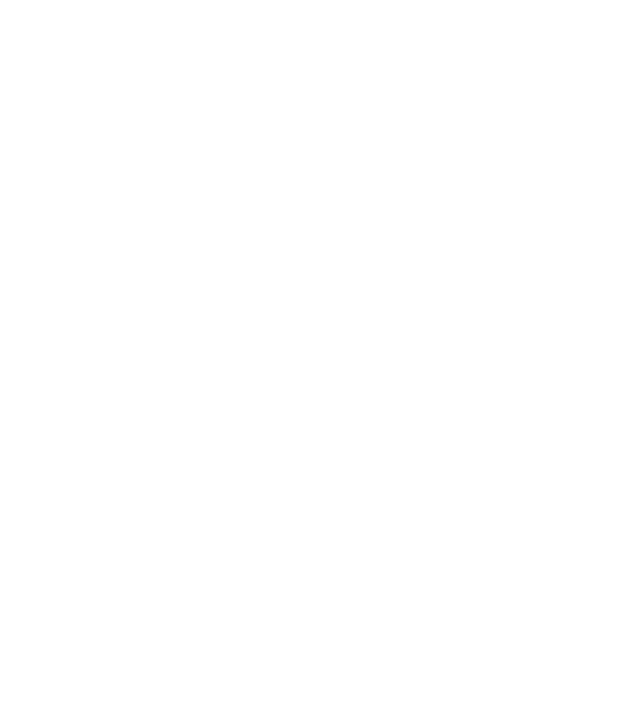
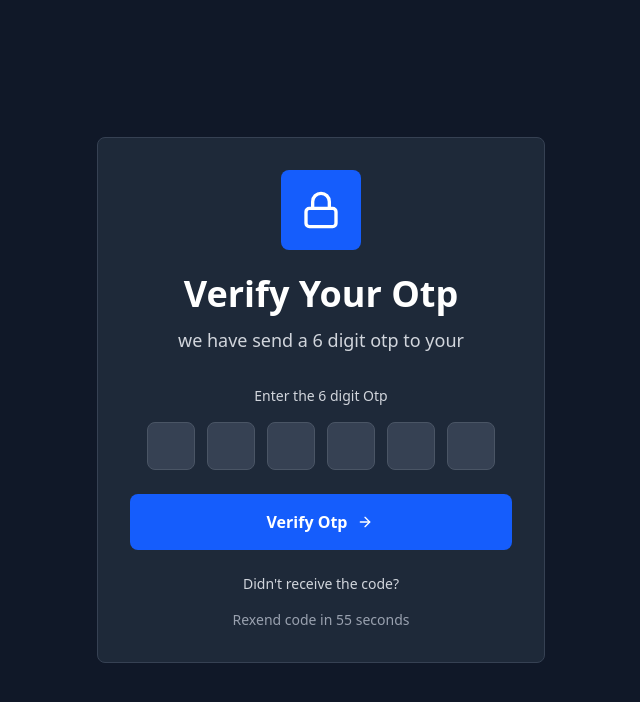
Before and after one commit to spidey-777/LoopChat, a Next.js app in the folder client/: page /verify in a window 1280 px wide. Shown: the top 702 px of the page, without its empty margins (319-959 px from the left). Built offline with nearby package versions, Linux system fonts and the light colour scheme.

Commit message:
verify otp done

```diff
--- a/client/src/app/verify/page.tsx
+++ b/client/src/app/verify/page.tsx
@@ -1,9 +1,197 @@
-import React from 'react'
+"use client";
+import axios from "axios";
+import { ArrowRight, Loader2, Lock } from "lucide-react";
+import { useRouter, useSearchParams } from "next/navigation";
+import React, { useEffect, useRef, useState } from "react";
+import Cookies from "js-cookie";
+const VerifyPage = () => {
+  const [loading, setLoading] = useState<boolean>(false);
+  const [otp, setOpt] = useState<string[]>(["", "", "", "", "", ""]);
+  const [error, setError] = useState<string>("");
+  const [resendLoading, setResendLoading] = useState<boolean>(false);
+  const [timer, setTimer] = useState<number>(60);
+  const inputRefs = useRef<Array<HTMLInputElement | null>>([]);
+  const router = useRouter();
+  const searchParams = useSearchParams();
+  const email: string = searchParams.get("email") || "";
+  useEffect(() => {
+    if (timer > 0) {
+      const interval = setInterval(() => {
+        setTimer((prev) => prev - 1);
+      }, 1000);
+      return () => clearInterval(interval);
+    }
+  }, [timer]);
+  const handleInputChange = (index: number, value: string): void => {
+    if (value.length > 1) return;
+    const newOtp = [...otp];
+    newOtp[index] = value;
+    setOpt(newOtp);
+    setError("");
+    if (value && index < 5) {
+      inputRefs.current[index + 1]?.focus();
+    }
+  };
+  const handleKeyDown = (
+    index: number,
+    e: React.KeyboardEvent<HTMLInputElement>
+  ): void => {
+    if (e.key === "Backspace" && !otp[index] && index > 0) {
+      const newOtp = [...otp];
+      newOtp[index - 1] = "";
+      setOpt(newOtp);
+      inputRefs.current[index - 1]?.focus();
+    }
+  };
+  const handlePaste = (e: React.ClipboardEvent<HTMLInputElement>): void => {
+    e.preventDefault();
+    const pasteData = e.clipboardData.getData("text").slice(0, 6);
+    const newOtp = [...otp];
+    for (let i = 0; i < pasteData.length; i++) {
+      if (i < 6) {
+        newOtp[i] = pasteData[i];
+      }
+    }
+    setOpt(newOtp);
+    setError("");
+    inputRefs.current[pasteData.length - 1]?.focus();
+  };
+  const handleSubmit = async (
+    e: React.FormEvent<HTMLElement>
+  ): Promise<void> => {
+    e.preventDefault();
+    const otpString = otp.join("");
+    if(otpString.length!==6){
+        setError('Please enter all 6 digits')
+        return;
+    }
+    setError('');
+    setLoading(true);
+    try {
+        const {data} = await axios.post(`http://localhost:5050/api/v1/verify`,{
+            email,otp:otpString
+        })
+          alert(data.message)
+          Cookies.set('token',data.token,{
+            expires:15,
+            secure:false,
+            path:'/',
+          })
+          setOpt(["", "", "", "", "", ""]);
+          inputRefs.current[0]?.focus();
 
-const VerifyPage = () => {
-  return (
-    <div></div>
-  )
+    } catch (error:any) {
+        setError(error.response.data.message);
+
+    }finally{
+        setLoading(false);
+    }
+
+  };
+  const handleResendOtp  = async()=>{
+  setResendLoading(true);
+  setError("");
+  try {
+      const {data} =await axios.post(`http://localhost:5050/api/v1/login`,{
+          email
+      })
+      alert(data.message);
+      setTimer(60);
+  } catch (error:any) {
+      setError(error.response.data.message);
+  }finally{
+      setResendLoading(false);
+  }
 }
 
-export default VerifyPage
+  return (
+    <div className="min-h-screen bg-gray-900 flex items-center justify-center p-4">
+      <div className="max-w-md w-full ">
+        <div className="bg-gray-800 border border-gray-700 rounded-lg p-8">
+          <div className="text-center mb-8">
+            <div className="mx-auto w-20 h-20 bg-blue-600 rounded-lg flex items-center justify-center mb-6">
+              <Lock size={40} className="text-white" />
+            </div>
+            <h1 className="text-4xl text-white font-bold mb-3">
+              Verify Your Otp
+            </h1>
+            <p className="text-gray-300 text-lg">
+              we have send a 6 digit otp to your
+            </p>
+            <p className="text-blue-400 font-medium">{email}</p>
+          </div>
+          <form onSubmit={handleSubmit} className="space-y-6">
+            <div>
+              <label className="block text-sm font-medium text-gray-300 mb-4 text-center">
+                Enter the 6 digit Otp
+              </label>
+              <div className="flex justify-center in-checked: space-x-3">
+                {otp.map((digit, index) => (
+                  <input
+                    key={index}
+                    type="text"
+                    maxLength={1}
+                    value={digit}
+                    onChange={(e) => handleInputChange(index, e.target.value)}
+                    onKeyDown={(e) => handleKeyDown(index, e)}
+                    onPaste={index === 0 ? handlePaste : undefined}
+                    ref={(el: HTMLInputElement) =>
+                      (inputRefs.current[index] = el)
+                    }
+                    className={`w-12 h-12 text-center bg-gray-700 border border-gray-600 rounded-lg text-white placeholder-gray-300 focus:outline-none focus:ring-2 focus:ring-blue-500 ${
+                      error ? "border-red-500" : ""
+                    }`}
+                  />
+                ))}
+              </div>
+            </div>
+            {error && (
+              <div className="bg-red-900 border border-red-800 rounded-lg p-3 ">
+                <p className="text-red-300 text-sm text-center">{error}</p>
+              </div>
+            )}
+            <button
+              type="submit"
+              className="w-full bg-blue-600 text-white py-4 px-6 rounded-lg cursor-pointer font-semibold hover:bg-blue-700 disabled:opacity-lg
+            disabled:cursor-not-allowed"
+              disabled={loading}
+            >
+              {loading ? (
+                <div className="flex items-center justify-center gap-2">
+                  <Loader2 className="w-5 h-5" />
+                  Verifying...
+                </div>
+              ) : (
+                <div className="flex items-center justify-center gap-2">
+                  <span>Verify Otp</span>
+                  <ArrowRight className="w-5 h-4" />
+                </div>
+              )}
+            </button>
+          </form>
+          <div className="mt-6 text-center">
+            <p className="text-gray-300 text-sm mb-4">
+              Didn't receive the code?
+            </p>
+            {timer > 0 ? (
+              <p className="text-gray-400 text-sm">Rexend code in {timer} seconds</p>
+            ) : (
+              <div className="text-center mt-4">
+                <button
+                  className="text-blue-500 hover:text-blue-400 font-medium text-sm disabled:opacity-50
+                  disabled:cursor-not-allowed transition cursor-pointer"
+                  disabled={resendLoading}
+                  onClick={handleResendOtp}
+                >
+                  {resendLoading ? "Sending..." : "Resend Code"}
+                </button>
+              </div>
+            )}
+          </div>
+        </div>
+      </div>
+    </div>
+  );
+};
+
+export default VerifyPage;
--- /dev/null
+++ b/client/src/components/verifyOtp.tsx
@@ -0,0 +1,6 @@
+
+const VerifyOtp = () => {
+
+}
+
+export default VerifyOtp
```
